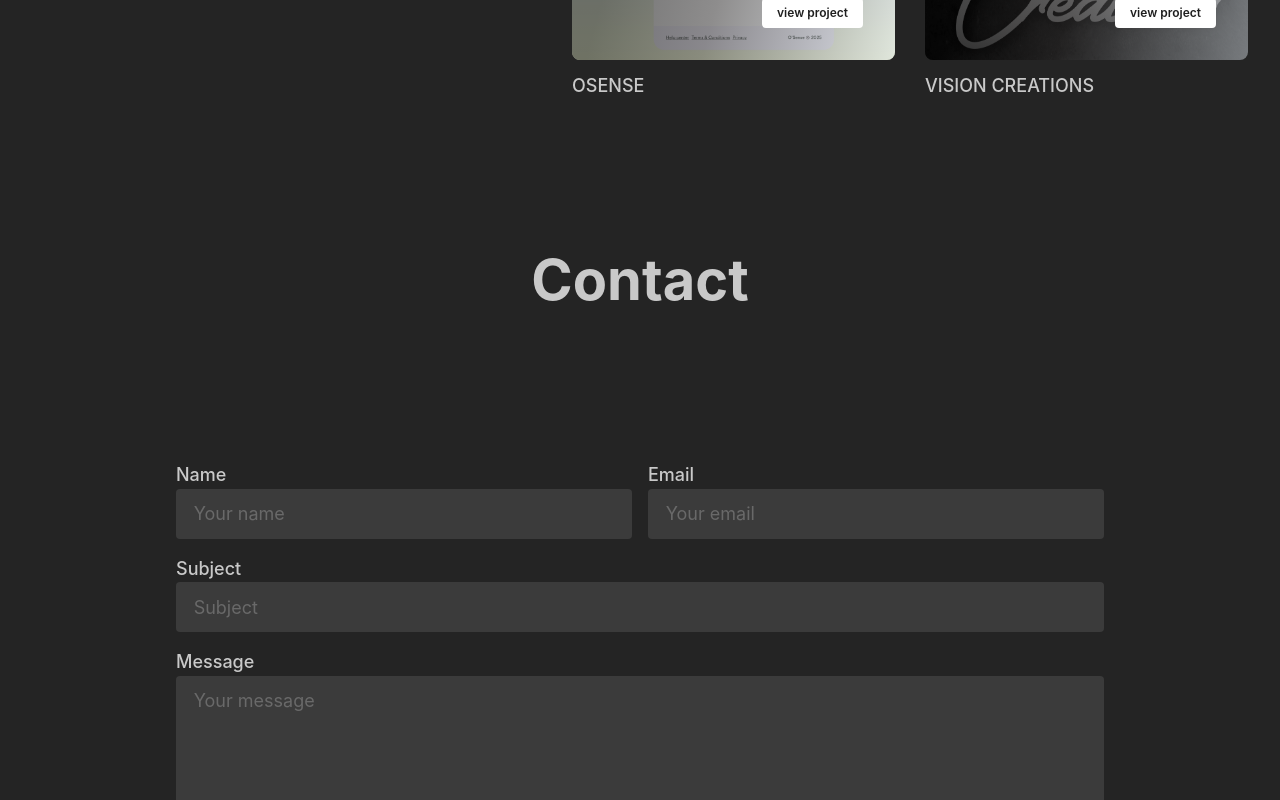
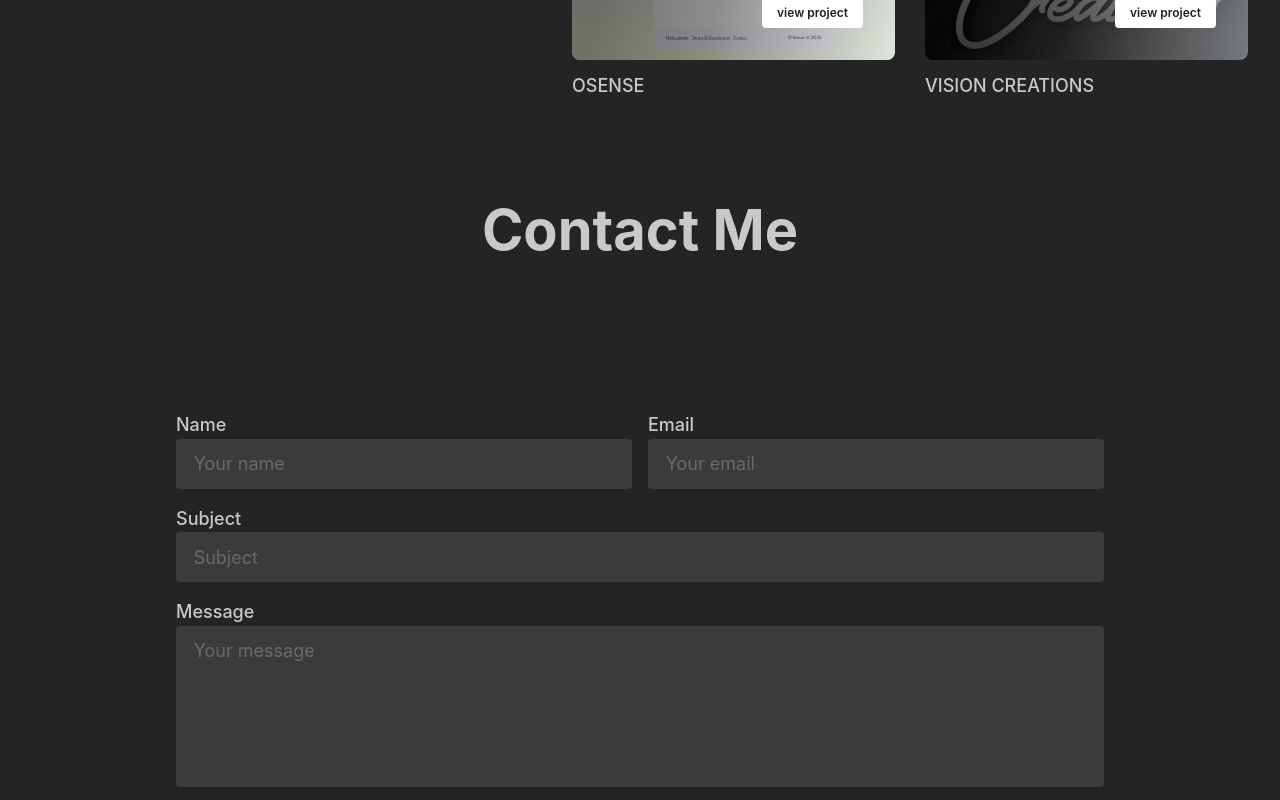
Before and after one commit to Deewiliams/My-portfolio, a React (Vite) app: page / in a window 1280 px wide. Shown: the part 3060-3860 px from the top of the page. Built offline with nearby package versions, Linux system fonts and the light colour scheme.

Commit message:
cleaned the code

```diff
--- a/package.json
+++ b/package.json
@@ -39,6 +39,7 @@
     "@eslint/js": "^9.17.0",
     "@types/react": "^18.3.18",
     "@types/react-dom": "^18.3.5",
+    "@types/react-scroll": "^1.8.10",
     "@vitejs/plugin-react": "^4.3.4",
     "eslint": "^9.17.0",
     "eslint-plugin-react-hooks": "^5.0.0",
--- a/src/component/header/Header.tsx
+++ b/src/component/header/Header.tsx
@@ -1,5 +1,5 @@
 import { Box, Group, Text } from "@mantine/core";
-import { Link } from "react-scroll"; // Import Link from react-scroll
+import { Link } from "react-scroll";
 import classes from "./Header.module.css";
 
 export function Header() {
--- a/src/pages/Contact/Contact.tsx
+++ b/src/pages/Contact/Contact.tsx
@@ -6,7 +6,6 @@ import {
   SimpleGrid,
   Textarea,
   TextInput,
-  Title,
 } from "@mantine/core";
 import { useForm } from "@mantine/form";
 import { TitleHead } from "../../component/Title";
@@ -29,10 +28,9 @@ export function Contact() {
   return (
     <Container my="md">
       <Grid>
-        <Grid.Col span={{ base: 12, xs: 12 }}>
+        <Grid.Col span={{ base: 12, xs: 12 }} style={{marginTop: '-50px'}}>
           <form onSubmit={form.onSubmit(() => {})}>
-           <TitleHead title="Contact" />
-
+           <TitleHead title="Contact Me" />
             <SimpleGrid cols={{ base: 1, sm: 2 }} mt="xl">
               <TextInput
                 label="Name"
```
Also changed, not shown: 1 other file (tests, documents, lock files or other folders).
